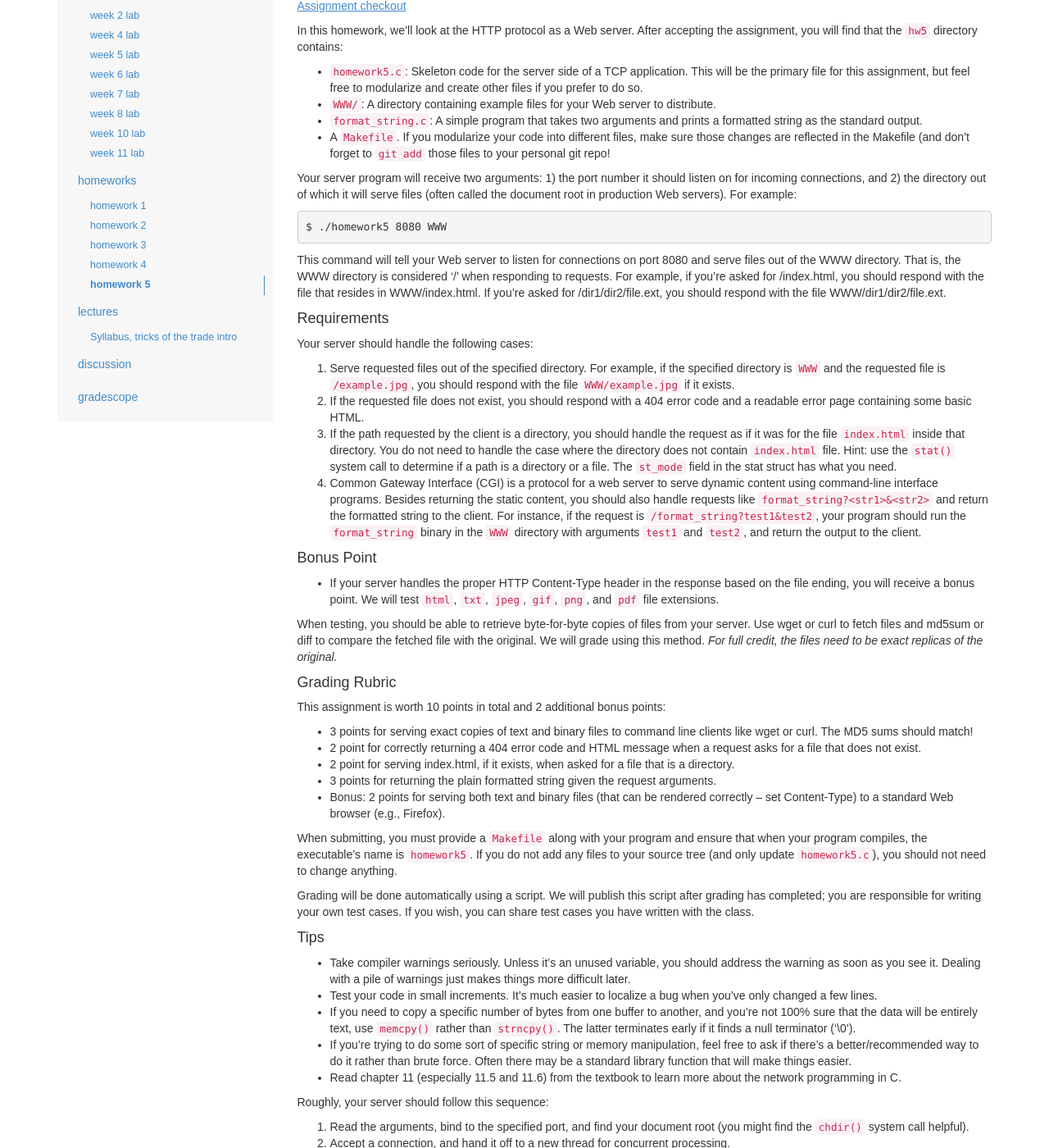
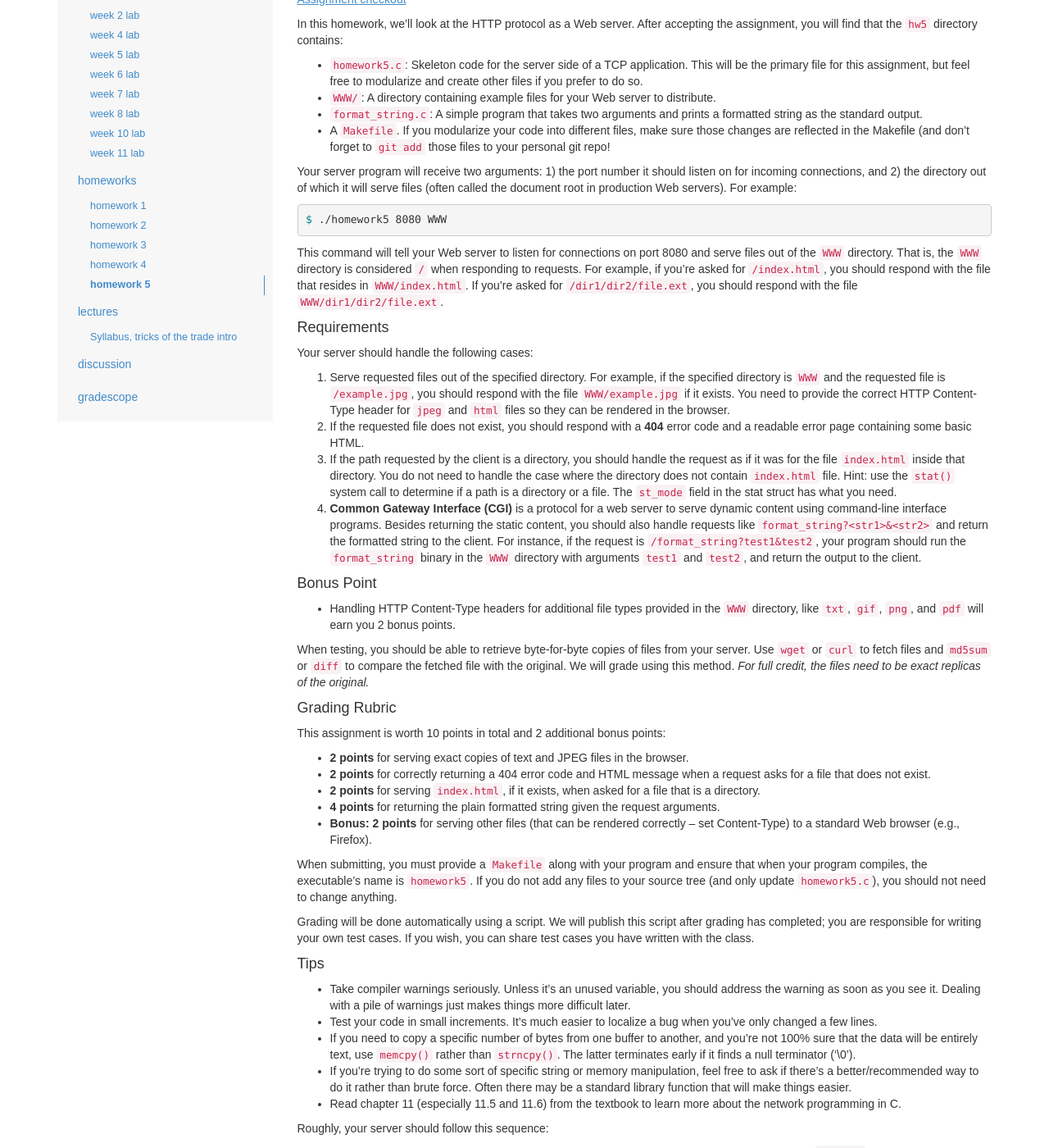
Before and after one commit to csatuic/cs361-website-old, a Jekyll site: the page built from _homeworks/homework5.md, in a window 1280 px wide and 1400 px high, scrolled down 257 px. Shown: the whole window at 82% size. Built offline with Jekyll 4.4.1, drawn with Linux system fonts in a browser that asks for light colours; some web fonts are replaced; some of the changed text lies outside the part shown.

Commit message:
make edits for hw5

````diff
--- a/_homeworks/homework5.md
+++ b/_homeworks/homework5.md
@@ -4,14 +4,15 @@ due:
     type: due
     title: homework 5
     date: 2020-11-23T23:59:00-5:00
+    due: Monday, November 23rd 11:59pm Chicago time
     description: 'Assignment #5 due'
 date: 2020-11-23
 github_link: https://classroom.github.com/a/YrW0d9kf
 ---
 
-### {{page.title}}: A Home-Brew Web Server
+## {{page.title}}: A Home-Brew Web Server
 
-#### This homework will be due {{ page.due }}
+### This homework is be due on {{page.due.due}}
 
 This homework has the following learning objectives:
 * Learn how to follow a network protocol (in this case, http)
@@ -29,36 +30,39 @@ In this homework, we'll look at the HTTP protocol as a Web server. After accepti
 
 Your server program will receive two arguments: 1) the port number it should listen on for incoming connections, and 2) the directory out of which it will serve files (often called the document root in production Web servers). For example:
 
-```
+```bash
 $ ./homework5 8080 WWW
 ```
 
-This command will tell your Web server to listen for connections on port 8080 and serve files out of the WWW directory. That is, the WWW directory is considered '/' when responding to requests. For example, if you're asked for /index.html, you should respond with the file that resides in WWW/index.html. If you're asked for /dir1/dir2/file.ext, you should respond with the file WWW/dir1/dir2/file.ext.
+This command will tell your Web server to listen for connections on port 8080 and serve files out of the `WWW` directory. That is, the `WWW` directory is considered `/` when responding to requests. For example, if you're asked for `/index.html`, you should respond with the file that resides in `WWW/index.html`. If you're asked for `/dir1/dir2/file.ext`, you should respond with the file `WWW/dir1/dir2/file.ext`.
 
 #### Requirements
 
 Your server should handle the following cases:
 
-1. Serve requested files out of the specified directory. For example, if the specified directory is `WWW` and the requested file is `/example.jpg`, you should respond with the file `WWW/example.jpg` if it exists.
-2. If the requested file does not exist, you should respond with a 404 error code and a readable error page containing some basic HTML.
+1. Serve requested files out of the specified directory. For example, if the specified directory is `WWW` and the requested file is `/example.jpg`, you should respond with the file `WWW/example.jpg` if it exists. You need to provide the correct HTTP Content-Type header for `jpeg` and `html` files so they can be rendered in the browser.
+2. If the requested file does not exist, you should respond with a **404** error code and a readable error page containing some basic HTML.
 3. If the path requested by the client is a directory, you should handle the request as if it was for the file `index.html` inside that directory. You do not need to handle the case where the directory does not contain `index.html` file. Hint: use the `stat()` system call to determine if a path is a directory or a file. The `st_mode` field in the stat struct has what you need.
-4. Common Gateway Interface (CGI) is a protocol for a web server to serve dynamic content using command-line interface programs. Besides returning the static content, you should also handle requests like `format_string?<str1>&<str2>` and return the formatted string to the client. For instance, if the request is `/format_string?test1&test2`, your program should run the `format_string` binary in the `WWW` directory with arguments `test1` and `test2`, and return the output to the client.
+4. **Common Gateway Interface (CGI)** is a protocol for a web server to serve dynamic content using command-line interface programs. Besides returning the static content, you should also handle requests like `format_string?<str1>&<str2>` and return the formatted string to the client. For instance, if the request is `/format_string?test1&test2`, your program should run the `format_string` binary in the `WWW` directory with arguments `test1` and `test2`, and return the output to the client.
 
 #### Bonus Point
 
-- If your server handles the proper HTTP Content-Type header in the response based on the file ending, you will receive a bonus point. We will test `html`, `txt`, `jpeg`, `gif`, `png`, and `pdf` file extensions.
+- Handling HTTP Content-Type headers for additional file types provided in the `WWW` directory, like `txt`, `gif`, `png`, and `pdf` will earn you 2 bonus points.
+<!-- If your server handles the proper HTTP Content-Type header in the response based on the file ending, you will receive a bonus point. We will test `txt`, `gif`, `png`, and `pdf` file extensions. -->
 
-When testing, you should be able to retrieve byte-for-byte copies of files from your server. Use wget or curl to fetch files and md5sum or diff to compare the fetched file with the original. We will grade using this method. *For full credit, the files need to be exact replicas of the original.*
+When testing, you should be able to retrieve byte-for-byte copies of files from your server. Use `wget` or `curl` to fetch files and `md5sum` or `diff` to compare the fetched file with the original. We will grade using this method. *For full credit, the files need to be exact replicas of the original.*
 
 #### Grading Rubric
 
 This assignment is worth 10 points in total and 2 additional bonus points:
 
-* 3 points for serving exact copies of text and binary files to command line clients like wget or curl. The MD5 sums should match!
-* 2 point for correctly returning a 404 error code and HTML message when a request asks for a file that does not exist.
-* 2 point for serving index.html, if it exists, when asked for a file that is a directory.
-* 3 points for returning the plain formatted string given the request arguments.
-* Bonus: 2 points for serving both text and binary files (that can be rendered correctly -- set Content-Type) to a standard Web browser (e.g., Firefox).
+* **2 points** for serving exact copies of text and JPEG files in the browser.
+ <!-- to command line clients like wget or curl.  -->
+ <!-- The MD5 sums should match! -->
+* **2 points** for correctly returning a 404 error code and HTML message when a request asks for a file that does not exist.
+* **2 points** for serving `index.html`, if it exists, when asked for a file that is a directory.
+* **4 points** for returning the plain formatted string given the request arguments.
+* **Bonus: 2 points** for serving other files (that can be rendered correctly -- set Content-Type) to a standard Web browser (e.g., Firefox).
 
 When submitting, you must provide a `Makefile` along with your program and ensure that when your program compiles, the executable's name is `homework5`. If you do not add any files to your source tree (and only update `homework5.c`), you should not need to change anything.
 
@@ -79,9 +83,9 @@ Roughly, your server should follow this sequence:
 3. Receive and parse a request from the client.
 4. Look for the path that was requested, starting from your document root (the second argument to your program). One of four things should happen:
    1. If the path exists and it's a file, formulate a response and send it back to the client (bonus point for handling Content-Type header happens here).
-   2. If the path exists and it's a directory that contains an index.html file, respond with that file.
-   4. If the path does not exist, respond with a 404 code with a basic error page.
-5. If the requested path contains `cgi`, retrieve the URL parameters and create a new child process. Modify the file descriptor of the child process and return the formatted string as plain text.
+   2. If the path exists and it's a directory that contains an `index.html` file, respond with that file.
+   3. If the path does not exist, respond with a 404 code with a basic error page.
+5. If the requested path contains `format_string?`, retrieve the URL parameters and create a new child process. Modify the file descriptor of the child process and return the formatted string as plain text (Hint: You can use `posix_spawnp` from homework 3).
 6. Close the connection, and continue serving other clients.
 
 #### Reminders
````
